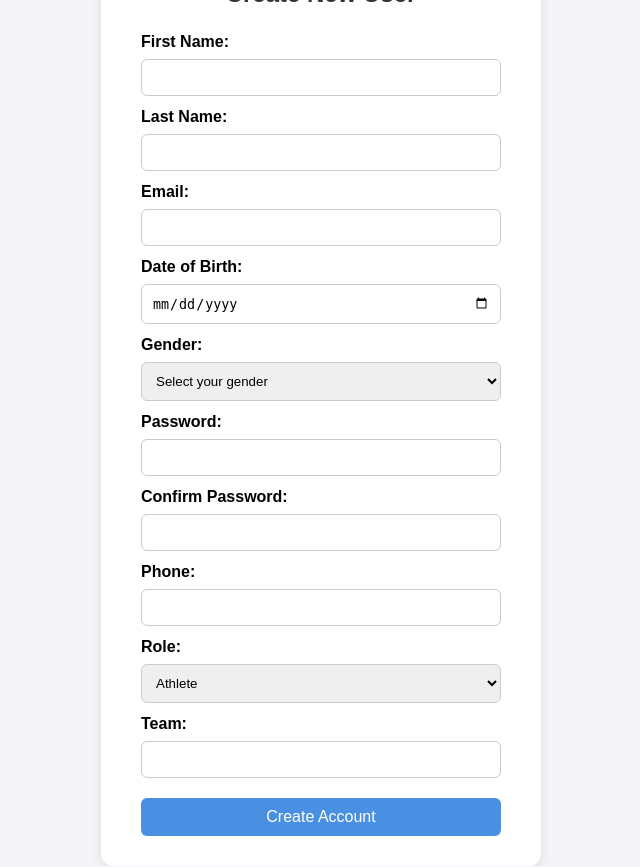
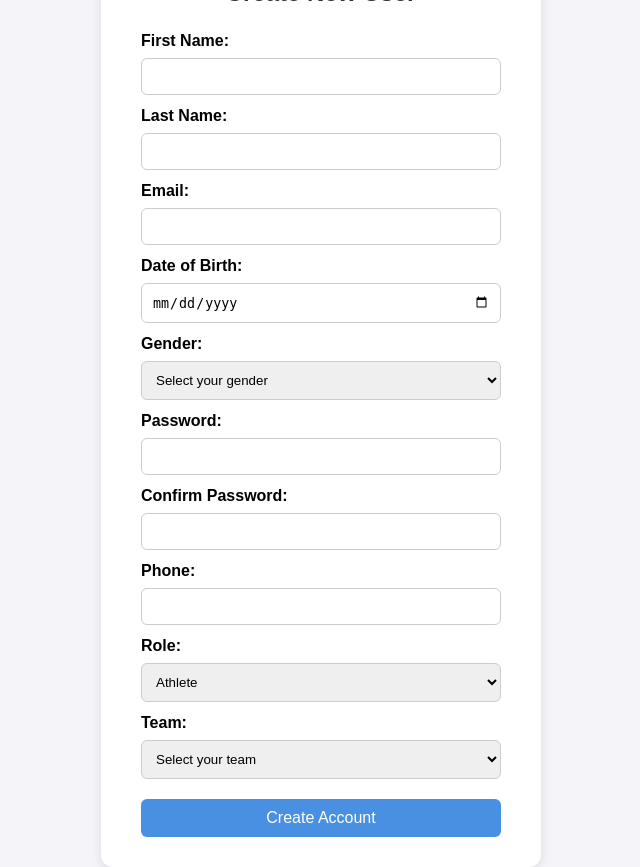
Before and after one commit to JacobPlummer02/group04-database-systems-project-S2025, a Django app: template Running_Application/app/templates/app/create_new_user.html in a window 1280 px wide. Shown: the whole page, without its empty margins (319-959 px from the left). Run offline with Django 5.2, Linux system fonts and the light colour scheme; the template is opened without the code that fills it, so the values that code supplies are empty.

Commit message:
Team is displayed as team name, not ID

```diff
--- a/Running_Application/app/templates/app/create_new_user.html
+++ b/Running_Application/app/templates/app/create_new_user.html
@@ -98,7 +98,12 @@
             </select>
 
             <label for="team_id">Team:</label>
-            <input type="number" id="team_id" name="team_id" required>
+            <select id="team_id" name="team_id" required>
+                <option value="" disabled selected>Select your team</option>
+                {% for team in teams %}
+                    <option value="{{ team.0 }}">{{ team.1 }}</option>
+                {% endfor %}
+            </select>
 
             <button type="submit">Create Account</button>
         </form>
```
Also changed, not shown: Running_Application/app/views.py (+11 -3 lines).
